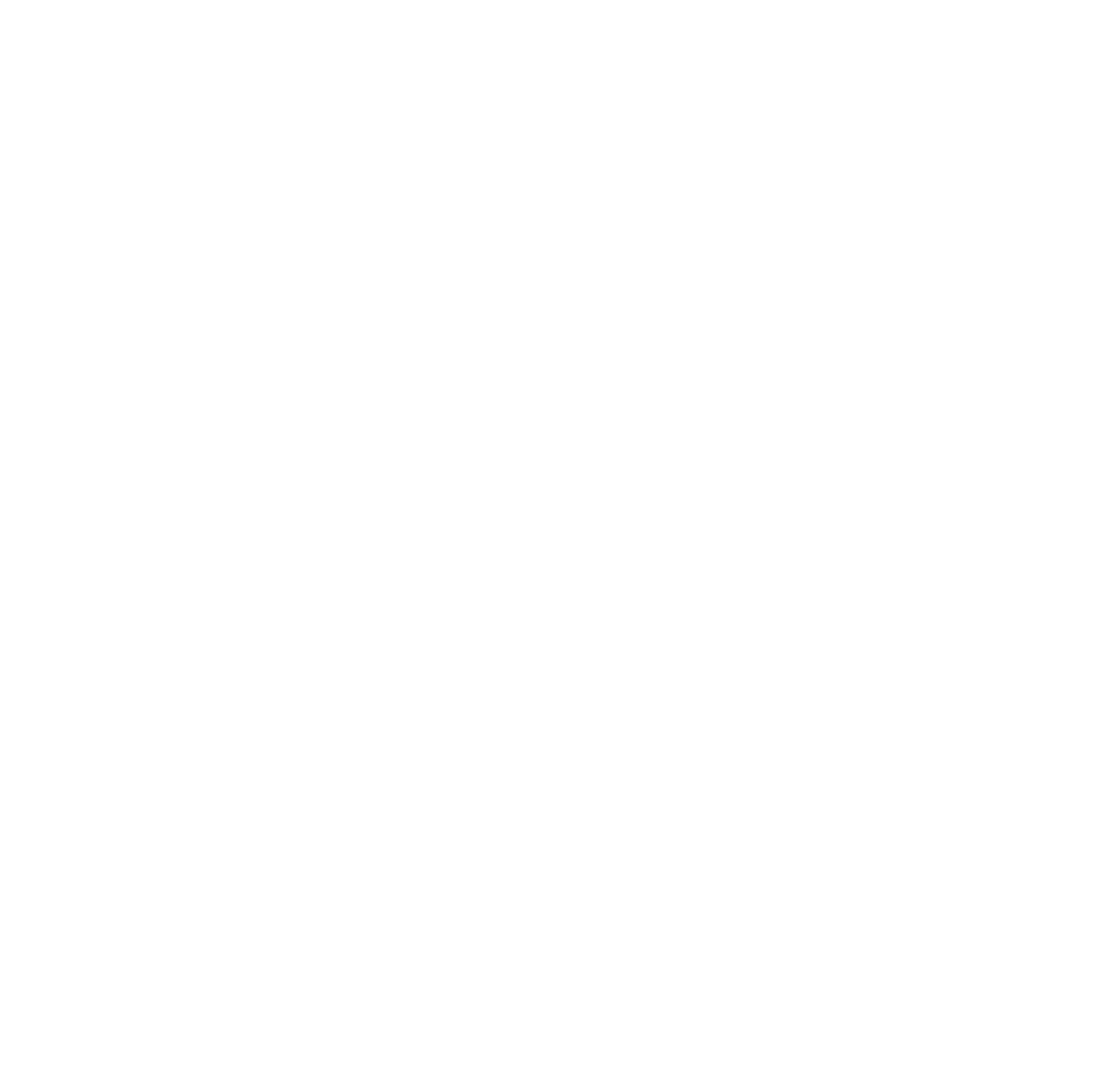
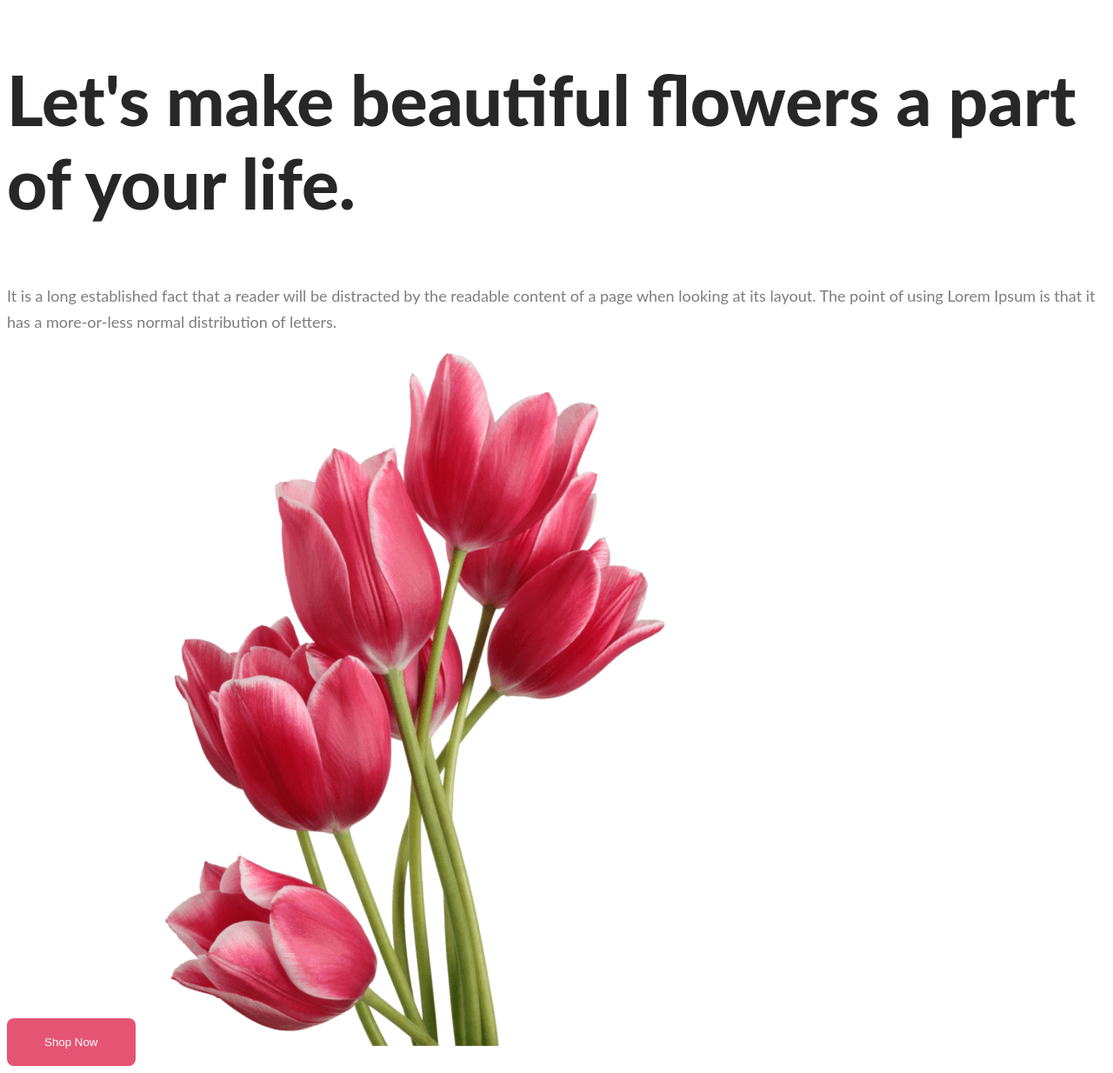
Before and after one commit to rafee-rawshony/Assignment-1, a plain HTML site: page index.html in a window 1280 px wide. Shown: the whole page at 87% size. Before the commit the page ends 800 px from the top, so only its background shows below. Drawn offline with Linux system fonts and the light colour scheme.

Commit message:
header code

```diff
--- a/index.html
+++ b/index.html
@@ -4,12 +4,24 @@
     <meta charset="UTF-8">
     <meta name="viewport" content="width=device-width, initial-scale=1.0">
     <title>Online Flower Shope</title>
+    <link rel="stylesheet" href="style.css">
 </head>
 <body>
     <header>
-        <nav>
-
-        </nav>
+        <section>
+            <div>
+                <div>
+                    <div>
+                        <h1>Let's make beautiful flowers a part of your life.</h1>
+        <p class="ptag">
+            It is a long established fact that a reader will be distracted by the readable content of a page when looking at its layout. The point of using Lorem Ipsum is that it has a more-or-less normal distribution of letters.
+        </p>
+        <button class="button">Shop Now</button>
+        <img src="Images/pngwing 10.png" alt="This is a flower photo ">
+                    </div>
+                </div>
+            </div>
+        </section>
     </header>
 </body>
 </html>
--- /dev/null
+++ b/style.css
@@ -0,0 +1,31 @@
+.header{
+    background: rgba(229, 84, 115, 0.10);
+
+}
+h1{
+
+    color: #272727;
+font-family: Lato;
+font-size: 80px;
+font-style: normal;
+font-weight: 800;
+line-height: normal;
+}
+.ptag{
+    color: rgba(39, 39, 39, 0.60);
+font-family: Lato;
+font-size: 18px;
+font-style: normal;
+font-weight: 400;
+line-height: 30px;
+}
+button{
+    border-radius: 8px;
+    background: #E55473;
+    color: white;
+    display: inline-flex;
+    border: none;
+    padding: 20px 43px;
+    align-items: flex-start;
+    gap: 10px;
+}
```
